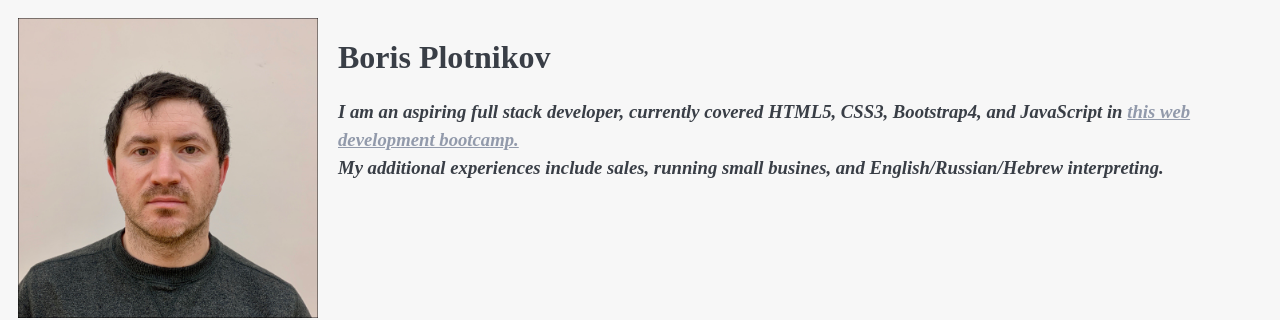
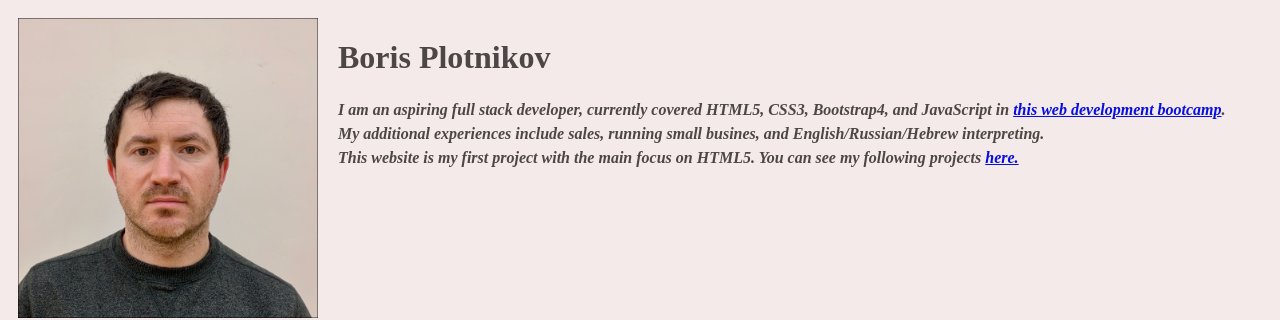
Before and after one commit to BorisPlotnikov/HTML-5, a plain HTML site: page index.html in a window 1280 px wide. Shown: the top 320 px of the page. Drawn offline with Linux system fonts and the light colour scheme.

Commit message:
Update index.html

```diff
--- a/index.html
+++ b/index.html
@@ -7,7 +7,7 @@
   <link rel="icon" href="Images/favicon.ico">
 </head>
 
-<body bgcolor="#f7f7f7" text="#393e46" link="#929aab" vlink="#929aab" alink="#929aab">
+<body bgcolor="#f5eaea" text="#4d4646" link="#060FDF" vlink="#060FDF" alink="#7fcd91">
   <!-- Profile Image -->
   <table cellpadding="10" cellspacing="0">
     <tr align="left" valign="top">
@@ -18,12 +18,13 @@
       <td>
         <h1>Boris Plotnikov</h1>
         <!-- Profile -->
-        <h3 style="line-height: 1.5">
+        <h4 style="line-height: 1.5">
           <em>
-            I am an aspiring full stack developer, currently covered HTML5, CSS3, Bootstrap4, and JavaScript in <a href="https://www.udemy.com/share/1013gGAEMZd11QQX0C/">this web development bootcamp.</a><br>
-            My additional experiences include sales, running small busines, and English/Russian/Hebrew interpreting.
+            I am an aspiring full stack developer, currently covered HTML5, CSS3, Bootstrap4, and JavaScript in <a href="https://www.udemy.com/share/1013gGAEMZd11QQX0C/">this web development bootcamp</a>.<br>
+            My additional experiences include sales, running small busines, and English/Russian/Hebrew interpreting.<br>
+            This website is my first project with the main focus on HTML5. You can see my following projects <a href="">here.</a>
           </em>
-        </h3>
+        </h4>
       </td>
     </tr>
     <!-- Contact links -->
@@ -158,6 +159,7 @@
   <!-- Contact link -->
   <table cellpadding="10">
     <tr align="center">
+      <td colspan="2"><a href="">Other projects</a></td>
       <td colspan="2"><a href="contact-me.html">Contact me</a></td>
       <td colspan="2"><a href="request-resume.html">Offering employment?</a></td>
     </tr>
```
